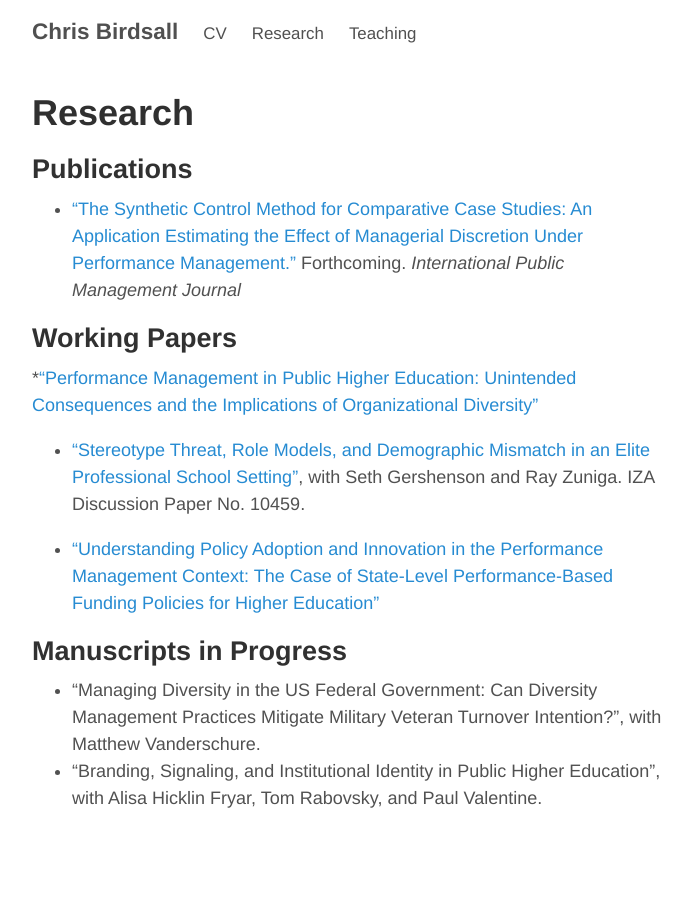
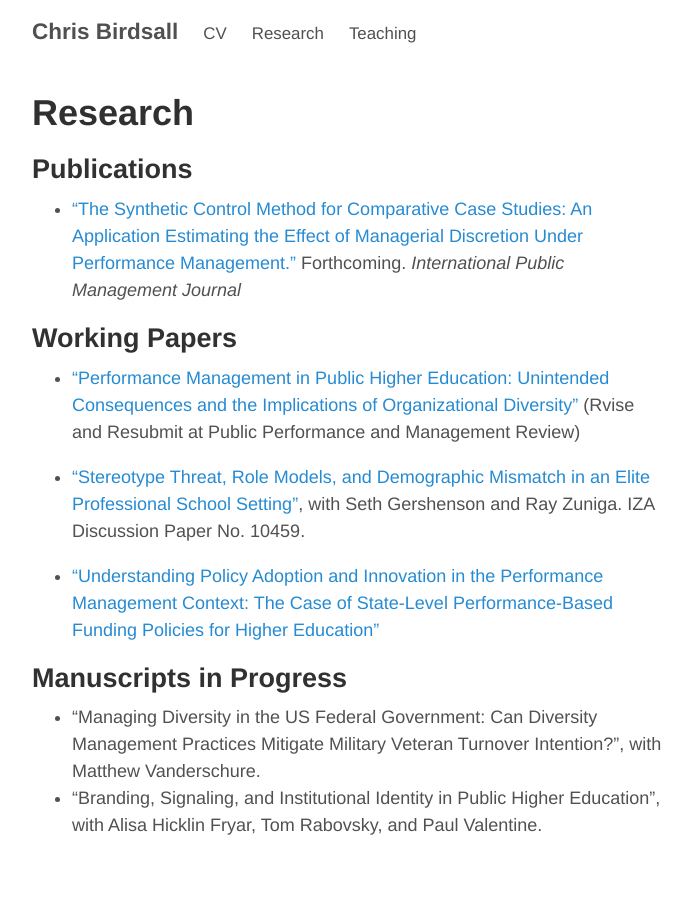
Before and after one commit to chrisbirdsall/chrisbirdsall.github.io, a Jekyll site: the page built from research.md, in a window 1280 px wide. Shown: the whole page, without its empty margins (293-985 px from the left). Built offline with Jekyll 4.4.1, drawn with Linux system fonts in a browser that asks for light colours.

Commit message:
updated research page

```diff
--- a/research.md
+++ b/research.md
@@ -8,8 +8,8 @@ title: Research
 
 ## Working Papers ##
 
-*["Performance Management in Public Higher Education:
-Unintended Consequences and the Implications of Organizational Diversity"](../Birdsall - Performance Management in Public Higher Ed.pdf)
+* ["Performance Management in Public Higher Education:
+Unintended Consequences and the Implications of Organizational Diversity"](../Birdsall - Performance Management in Public Higher Ed.pdf) (Rvise and Resubmit at Public Performance and Management Review)
 
 * ["Stereotype Threat, Role Models, and Demographic Mismatch in an Elite Professional School Setting"](http://ftp.iza.org/dp10459.pdf), with Seth Gershenson and Ray Zuniga. IZA Discussion Paper No. 10459.
 
```
